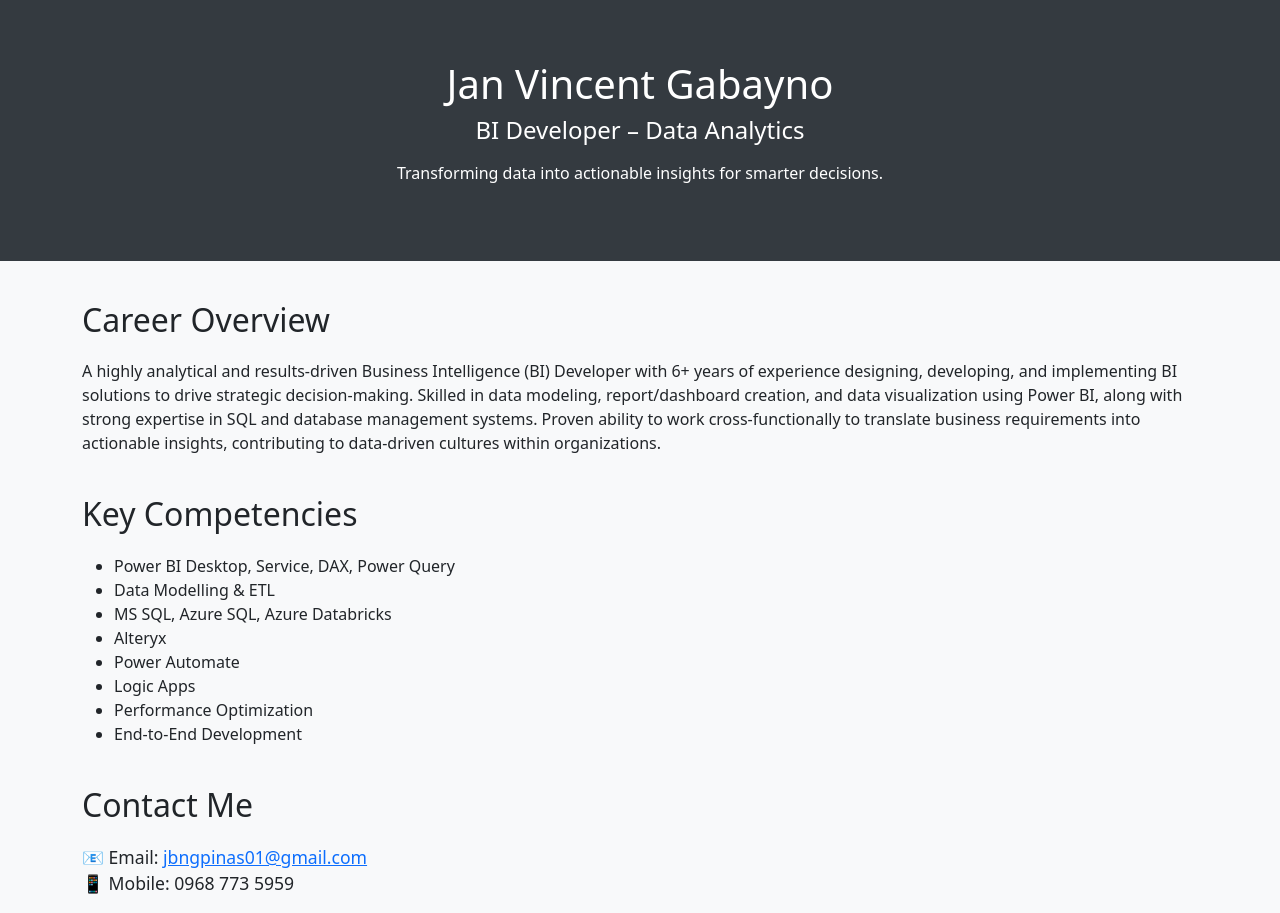
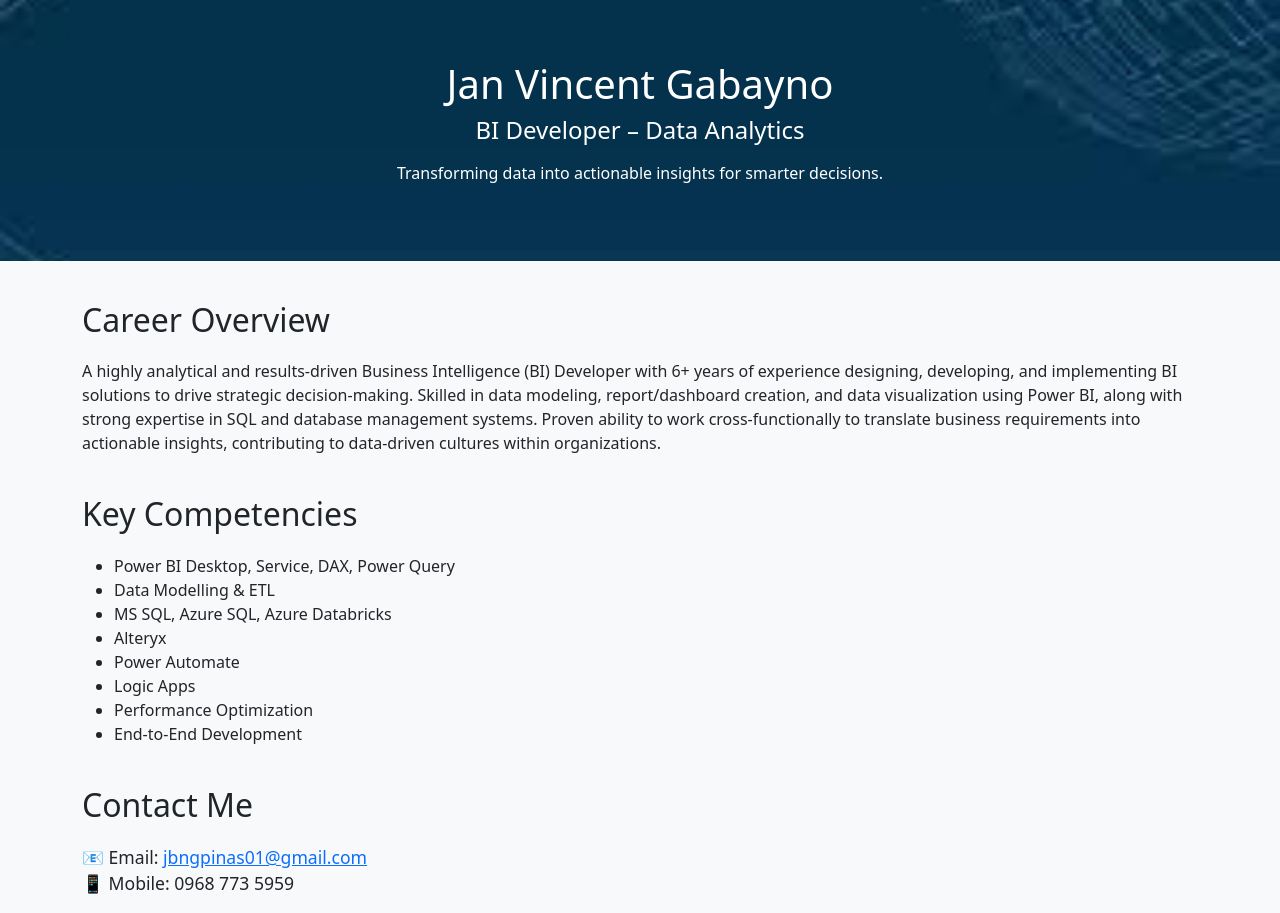
Before and after one commit to VinceGabayno/Vince-Gabayno-Power-BI-Developer, a plain HTML site: page index.html in a window 1280 px wide. Drawn offline with nearby package versions, Linux system fonts and the light colour scheme.

Commit message:
Update index.html

```diff
--- a/index.html
+++ b/index.html
@@ -10,10 +10,12 @@
       background-color: #f8f9fa;
     }
     .hero {
-      background-color: #343a40;
-      color: white;
-      padding: 60px 20px;
-      text-align: center;
+      background-image: url('images.jpg');
+  background-size: cover;
+  background-position: center;
+  color: white;
+  padding: 60px 20px;
+  text-align: center;
     }
     .section-title {
       margin-top: 40px;
```
